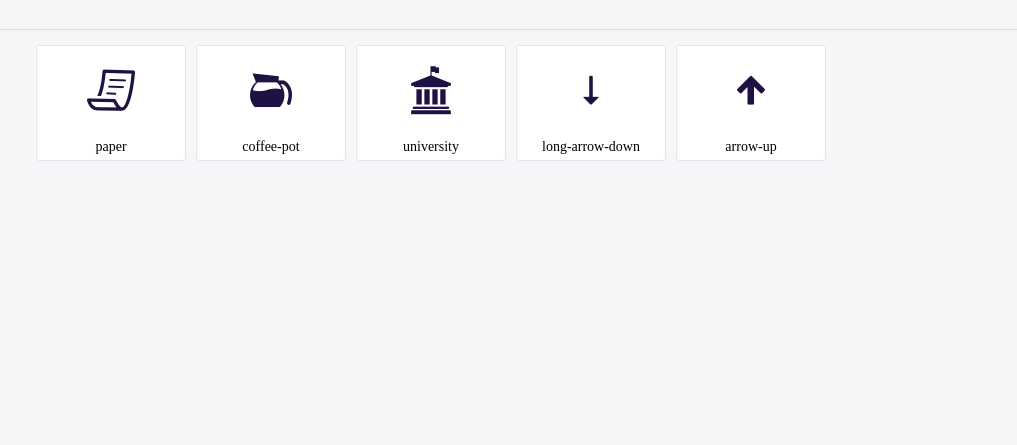
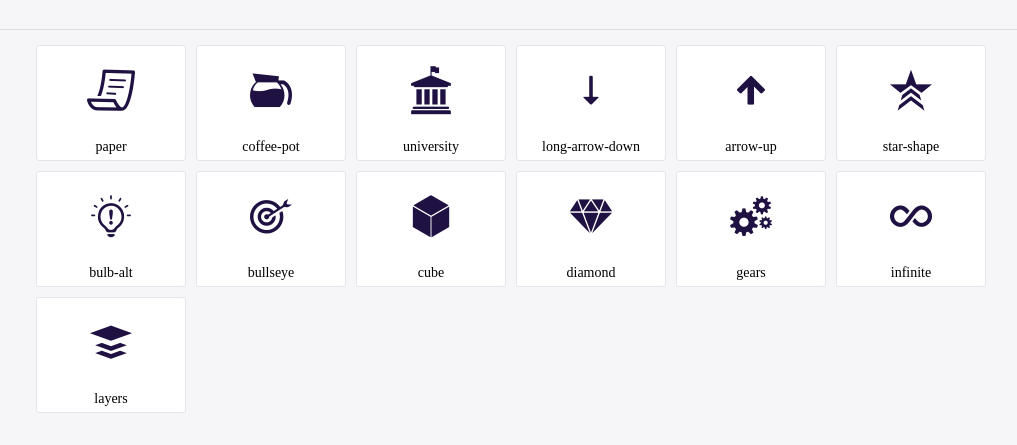
Before and after one commit to rk-codeflow/oig, a website: page css/icofont/demo.html in a window 1280 px wide. Shown: the part 71-516 px from the top of the page, without its empty margins (119-1136 px from the left). Drawn offline with Linux system fonts and the light colour scheme.

Commit message:
courses wip

```diff
--- a/css/icofont/demo.html
+++ b/css/icofont/demo.html
@@ -130,6 +130,86 @@
 			</div>
 		</li>
 
+		<li>
+			<div class="icon-holder">
+				<div class="icon">
+					<i class="icofont-star-shape"></i>
+				</div>
+				<span> star-shape </span>
+
+			</div>
+		</li>
+
+		<li>
+			<div class="icon-holder">
+				<div class="icon">
+					<i class="icofont-bulb-alt"></i>
+				</div>
+				<span> bulb-alt </span>
+
+			</div>
+		</li>
+
+		<li>
+			<div class="icon-holder">
+				<div class="icon">
+					<i class="icofont-bullseye"></i>
+				</div>
+				<span> bullseye </span>
+
+			</div>
+		</li>
+
+		<li>
+			<div class="icon-holder">
+				<div class="icon">
+					<i class="icofont-cube"></i>
+				</div>
+				<span> cube </span>
+
+			</div>
+		</li>
+
+		<li>
+			<div class="icon-holder">
+				<div class="icon">
+					<i class="icofont-diamond"></i>
+				</div>
+				<span> diamond </span>
+
+			</div>
+		</li>
+
+		<li>
+			<div class="icon-holder">
+				<div class="icon">
+					<i class="icofont-gears"></i>
+				</div>
+				<span> gears </span>
+
+			</div>
+		</li>
+
+		<li>
+			<div class="icon-holder">
+				<div class="icon">
+					<i class="icofont-infinite"></i>
+				</div>
+				<span> infinite </span>
+
+			</div>
+		</li>
+
+		<li>
+			<div class="icon-holder">
+				<div class="icon">
+					<i class="icofont-layers"></i>
+				</div>
+				<span> layers </span>
+
+			</div>
+		</li>
+
 		</ul>
 	</div>
 	</body>
--- a/css/icofont/icofont.css
+++ b/css/icofont/icofont.css
@@ -56,6 +56,46 @@ url("./fonts/icofont.woff") format("woff");
 .icofont-arrow-up:before
 {
   content: "\ea5e";
+}
+
+.icofont-star-shape:before
+{
+  content: "\e820";
+}
+
+.icofont-bulb-alt:before
+{
+  content: "\eec9";
+}
+
+.icofont-bullseye:before
+{
+  content: "\eecc";
+}
+
+.icofont-cube:before
+{
+  content: "\eef7";
+}
+
+.icofont-diamond:before
+{
+  content: "\ef01";
+}
+
+.icofont-gears:before
+{
+  content: "\ef3b";
+}
+
+.icofont-infinite:before
+{
+  content: "\ef4d";
+}
+
+.icofont-layers:before
+{
+  content: "\ef5c";
 }
 
 [class^="icofont-"].icofont-duotone,
--- a/script.js
+++ b/script.js
@@ -78,10 +78,13 @@ const course = document.querySelector(".course-box");
 // University list here
 const getUniversityList = () => {
   let universityList = univs.map((univ) => {
-    return `<div class="cursor-pointer" key="${univ.id}">
-      <h5 class="font-semibold">${univ.name}</h5>
-        <p class="font-light text-sm">${univ.numberOfPapers} papers</p>
-      </div>`;
+    return `<div class="cursor-pointer flex gap-x-2" key="${univ.id}">
+              <i class="icofont-star-shape icofont-2x "></i>
+              <div>
+                <h5 class="font-semibold">${univ.name}</h5>
+                <p class="font-light text-sm">${univ.numberOfPapers} papers</p>
+              </div>
+            </div>`;
   });
   university.innerHTML = universityList.join("");
 };
@@ -96,7 +99,7 @@ const getCourseList = () => {
     return `
     <div
     key=${subject.id}
-    class="p-4 cursor-pointer rounded-xl bg-white border-2 border-primary-100 group transition duration-200 ease-linear hover:bg-primary-100"
+    class="p-4 cursor-pointer rounded-xl bg-white border-2 border-primary-100 group transition duration-300 ease-in-out hover:bg-primary-100"
   >
     <div class="flex justify-between">
       <p class="font-medium text-xl group-hover:text-white">Semestar</p>
```
Also changed, not shown: css/icofont/fonts/icofont.ttf, css/icofont/fonts/icofont.woff, css/icofont/fonts/icofont.woff2, css/icofont/icofont.min.css, 2 other files.
